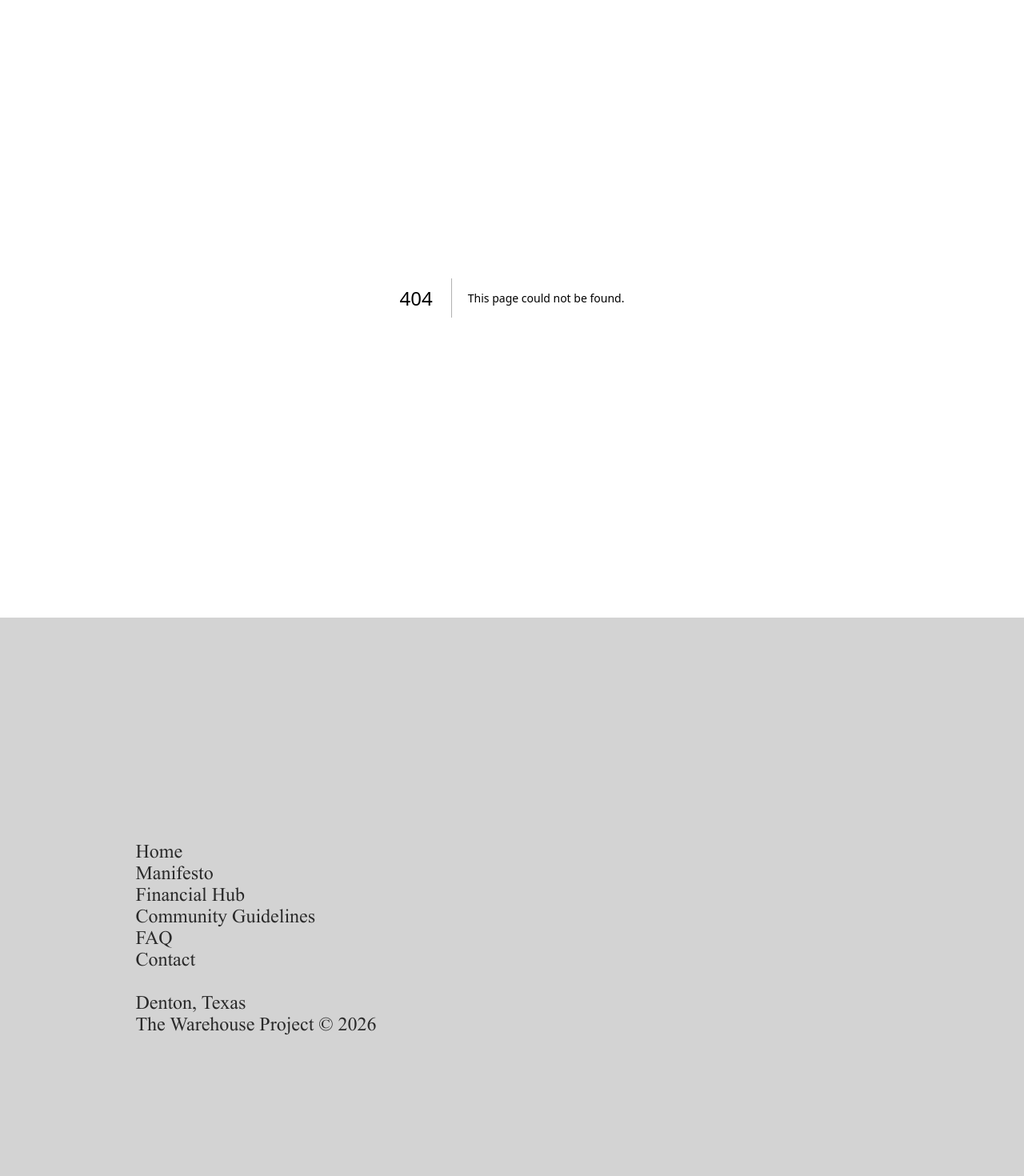
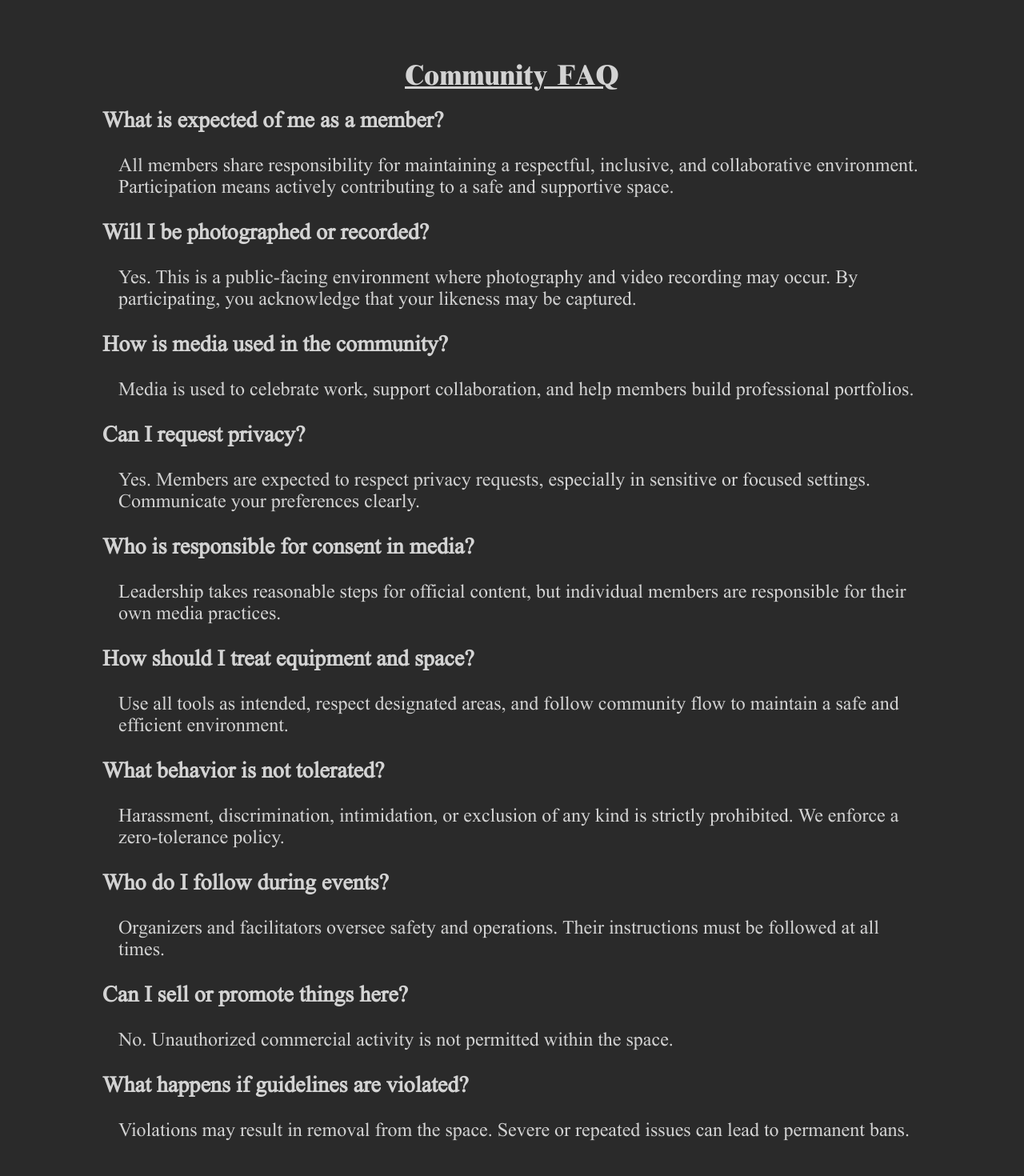
Before and after one commit to Antonioreyes8/warehouse-project, a Next.js app: page /FAQ in a window 1280 px wide. Before the commit this address had no page. Shown: the part 240-1710 px from the top of the page at 80% size. Built offline with nearby package versions, Linux system fonts and the light colour scheme.

Commit message:
FAQ and hover footer links

```diff
--- /dev/null
+++ b/app/FAQ/page.tsx
@@ -0,0 +1,9 @@
+import FAQSection from "@/components/sections/FAQSection";
+
+export default function FAQPage() {
+  return (
+    <main>
+      <FAQSection />
+    </main>
+  );
+}
--- a/app/layout.tsx
+++ b/app/layout.tsx
@@ -3,7 +3,7 @@ import Header from '../components/layout/Header';
 import Footer from '../components/layout/Footer';
 import '../css/globals.css';
 import '../css/home.css';
-import '../css/manifesto_and_guidelines.css';
+import '../css/basic_template.css';
 
 export default function RootLayout({ children }: { children: React.ReactNode }) {
   return (
--- a/components/layout/Footer.tsx
+++ b/components/layout/Footer.tsx
@@ -9,7 +9,7 @@ export default function Footer() {
           <p><Link href="/about" className="link">Manifesto</Link></p>
           <p>Financial Hub</p>
           <p><Link href="/guidelines" className="link">Community Guidelines</Link></p>
-          <p>FAQ</p>
+          <p><Link href="/FAQ" className="link">FAQ</Link></p>
           <p>Contact</p>
           <br />
           <p>Denton, Texas</p>
--- /dev/null
+++ b/components/sections/FAQSection.tsx
@@ -0,0 +1,93 @@
+export default function FAQSection() {
+	return (
+		<section className="basic_section">
+			<div className="basic_content">
+				<div>
+					<h2>Community FAQ</h2>
+
+					<h3>What is expected of me as a member?</h3>
+					<br />
+					<p className="indented">
+						All members share responsibility for maintaining a respectful,
+						inclusive, and collaborative environment. Participation means
+						actively contributing to a safe and supportive space.
+					</p>
+
+					<br />
+					<h3>Will I be photographed or recorded?</h3>
+					<br />
+					<p className="indented">
+						Yes. This is a public-facing environment where photography and
+						video recording may occur. By participating, you acknowledge that
+						your likeness may be captured.
+					</p>
+
+					<br />
+					<h3>How is media used in the community?</h3>
+					<br />
+					<p className="indented">
+						Media is used to celebrate work, support collaboration, and help
+						members build professional portfolios.
+					</p>
+
+					<br />
+					<h3>Can I request privacy?</h3>
+					<br />
+					<p className="indented">
+						Yes. Members are expected to respect privacy requests, especially
+						in sensitive or focused settings. Communicate your preferences
+						clearly.
+					</p>
+
+					<br />
+					<h3>Who is responsible for consent in media?</h3>
+					<br />
+					<p className="indented">
+						Leadership takes reasonable steps for official content, but
+						individual members are responsible for their own media practices.
+					</p>
+
+					<br />
+					<h3>How should I treat equipment and space?</h3>
+					<br />
+					<p className="indented">
+						Use all tools as intended, respect designated areas, and follow
+						community flow to maintain a safe and efficient environment.
+					</p>
+
+					<br />
+					<h3>What behavior is not tolerated?</h3>
+					<br />
+					<p className="indented">
+						Harassment, discrimination, intimidation, or exclusion of any
+						kind is strictly prohibited. We enforce a zero-tolerance policy.
+					</p>
+
+					<br />
+					<h3>Who do I follow during events?</h3>
+					<br />
+					<p className="indented">
+						Organizers and facilitators oversee safety and operations. Their
+						instructions must be followed at all times.
+					</p>
+
+					<br />
+					<h3>Can I sell or promote things here?</h3>
+					<br />
+					<p className="indented">
+						No. Unauthorized commercial activity is not permitted within the
+						space.
+					</p>
+
+					<br />
+					<h3>What happens if guidelines are violated?</h3>
+					<br />
+					<p className="indented">
+						Violations may result in removal from the space. Severe or
+						repeated issues can lead to permanent bans.
+					</p>
+				</div>
+			</div>
+		</section>
+	);
+}
--- a/components/sections/GuidelinesSection.tsx
+++ b/components/sections/GuidelinesSection.tsx
@@ -1,7 +1,7 @@
 export default function GuidelinesSection() {
 	return (
-		<section className="manifesto_and_guidelines_section">
-			<div className="manifesto_and_guidelines_content">
+		<section className="basic_section">
+			<div className="basic_content">
 				<div>
 					<h2>Community Guidelines</h2>
 					<h3>Article I. Our Mission & Shared Responsibility</h3>
--- a/components/sections/ManifestoSection.tsx
+++ b/components/sections/ManifestoSection.tsx
@@ -1,7 +1,7 @@
 export default function ManifestoSection() {
 	return (
-		<section className="manifesto_and_guidelines_section">
-			<div className="manifesto_and_guidelines_content">
+		<section className="basic_section">
+			<div className="basic_content">
 				<div>
 					<h2>Our Manifesto</h2>
 					<br></br>
--- a/components/sections/RulesSection.tsx
+++ b/components/sections/RulesSection.tsx
@@ -7,7 +7,7 @@ export default function RulesSection() {
 				<Image
 					src="https://sshdocgpnnptiftcccei.supabase.co/storage/v1/object/public/posters/party.gif"
 					alt="Party"
-					width={600}
+					width={700}
 					height={400}
 					style={{height: "auto" }}
 					unoptimized
--- a/css/manifesto_and_guidelines.css
+++ b/css/basic_template.css
@@ -1,4 +1,4 @@
-.manifesto_and_guidelines_section {
+.basic_section {
 	font-family: "TimesNewRoman", serif;
 	display: flex;
 	padding-left: 10%;
@@ -10,7 +10,7 @@
 	color: #d3d3d3;
 }
 
-.manifesto_and_guidelines_section h2 {
+.basic_section h2 {
 	font-family: "TimesNewRomanExtraBold", serif;
 	display: flex;
 	justify-content: center;
@@ -18,20 +18,20 @@
 	padding-bottom: 20px;
 }
 
-.manifesto_and_guidelines_content {
+.basic_content {
 	display: flex;
 	flex-direction: column;
 	gap: 2rem;
 }
 
 @media (max-width: 1024px) {
-    .manifesto_and_guidelines_section {
+    .basic_section {
 		font-size: 16px;
 		padding-top: 100px;
 		padding-bottom: 100px;
 	}
 
-    .manifesto_and_guidelines_section h2 {
+    .basic_section h2 {
 		font-size: 24px;
 	}
 }
--- a/css/globals.css
+++ b/css/globals.css
@@ -61,6 +61,10 @@ header {
 	margin-left: 20px;
 }
 
+.footer .link:hover {
+  color: white;
+}
+
 @media (max-width: 1024px) {
 
   header {
--- a/css/home.css
+++ b/css/home.css
@@ -14,9 +14,13 @@
 	padding-bottom: 20px;
 	text-decoration: underline;
 }
-.rules_right,
+
 .rules_left {
-	width: 50%;
+	width: 60%;
+}
+
+.rules_right {
+	width: 40%
 }
 
 .rules_right,
```
